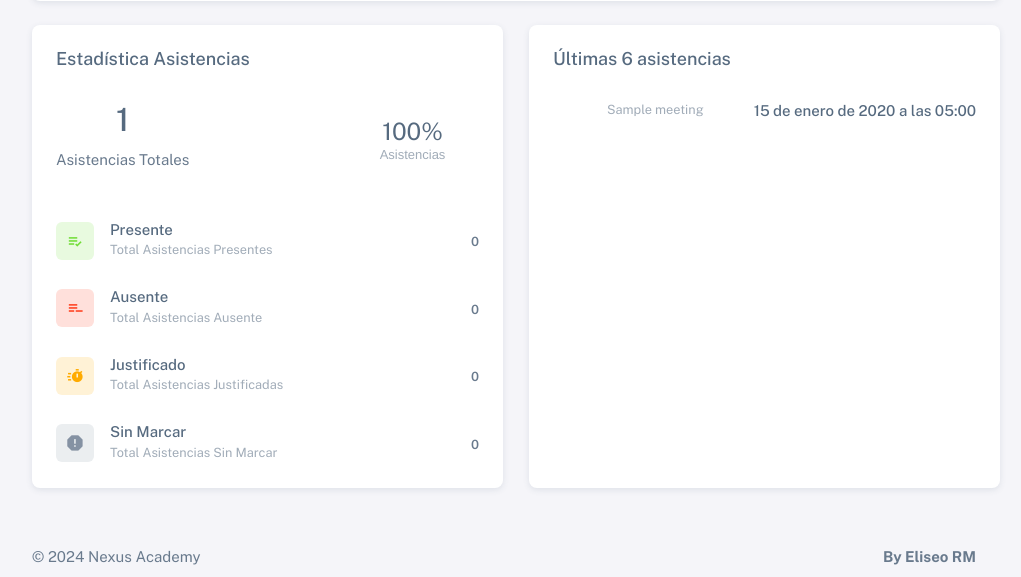
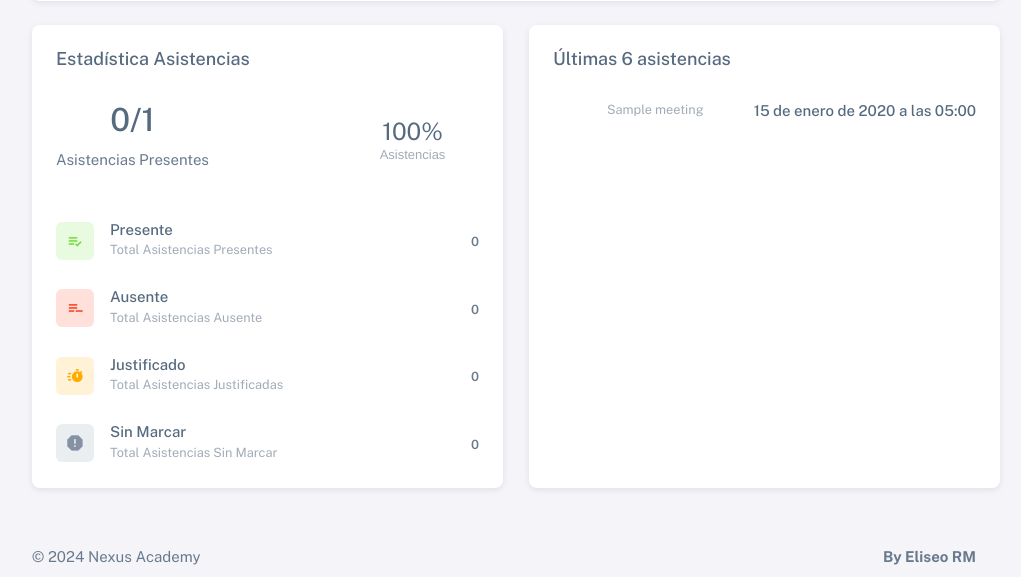
Before and after one commit to Eliseo-Rumiche/Nexus, a Django app: page /worker/1 in a window 1280 px wide. Shown: the part 848-1425 px from the top of the page, without its empty margins (254-1275 px from the left). Run offline with Django 4.2, Linux system fonts and the light colour scheme; a user stored in the database is signed in; tables that the repository leaves empty hold one stand-in row (values such as "Sample post"); parts of the project's set-up code (start-up, migrations or seed data) failed here and were passed over; some libraries are stand-ins or nearby versions.

Commit message:
update(core): enhance attendances stats and refine email template
Updates attendances statistics to display total and present attendances, and adds a chart for detailed information. Also refines the email template for improved usability.

```diff
--- a/core/employee/templates/worker_detail.html
+++ b/core/employee/templates/worker_detail.html
@@ -80,8 +80,8 @@
         <div class="card-body">
           <div class="d-flex justify-content-between align-items-center mb-3">
             <div class="d-flex flex-column align-items-center gap-1">
-              <h2 class="mb-2">{{total_attendances}}</h2>
-              <span>Asistencias Totales</span>
+              <h2 class="mb-2"> {{present_attendances.count}}/{{total_attendances}}</h2>
+              <span>Asistencias Presentes</span>
             </div>
             <div id="attendanceDetailChart"></div>
           </div>
@@ -167,13 +167,16 @@
 
             <li class="d-flex mb-4 pb-1">
               <div class="avatar flex-shrink-0 me-3">
+
+                <a href="{{attendance.meeting.get_attendances_url}}">
+
                 {% if attendance.status == 'P' %}
                 <span class="avatar-initial rounded bg-label-success"
                   ><i class="bx bx-list-check"></i
                 ></span>
                 {% elif attendance.status == 'A' %}
-                <span class="avatar-initial rounded bg-label-success"
-                  ><i class="bx bx-list-check"></i
+                <span class="avatar-initial rounded bg-label-danger"
+                  ><i class="bx bx-list-minus"></i
                 ></span>
                 {% elif attendance.status == 'E' %}
                 <span class="avatar-initial rounded bg-label-warning"><i class="bx bxs-timer"></i></span>
@@ -182,6 +185,8 @@
                   ><i class="bx bxs-error-alt"></i
                 ></span>
                 {% endif %}
+
+              </a>
 
               </div>
               <div class="d-flex w-100 flex-wrap align-items-center justify-content-between gap-2">
--- a/core/meetings/templates/email.html
+++ b/core/meetings/templates/email.html
@@ -169,7 +169,7 @@
       <td class="v-container-padding-padding" style="overflow-wrap:break-word;word-break:break-word;padding:30px 100px 10px 30px;font-family:'Cabin',sans-serif;" align="left">
 
   <!--[if mso]><table width="100%"><tr><td><![endif]-->
-    <h1 class="v-font-size" style="margin: 0px; line-height: 140%; text-align: left; word-wrap: break-word; font-family: 'Open Sans',sans-serif; font-size: 14px; font-weight: 700;"><p style="margin: 0px;">Estimado/a {{name}} ,</p></h1>
+    <h1 class="v-font-size" style="margin: 0px; line-height: 140%; text-align: left; word-wrap: break-word; font-family: 'Open Sans',sans-serif; font-size: 14px; font-weight: 700;"><p style="margin: 0px;">Estimado/a {{name}},</p></h1>
   <!--[if mso]></td></tr></table><![endif]-->
 
       </td>
@@ -216,7 +216,7 @@
       <td class="v-container-padding-padding" style="overflow-wrap:break-word;word-break:break-word;padding:6px 100px 30px 30px;font-family:'Cabin',sans-serif;" align="left">
 
   <!--[if mso]><table width="100%"><tr><td><![endif]-->
-    <h1 class="v-font-size" style="margin: 0px; line-height: 120%; text-align: left; word-wrap: break-word; font-family: 'Open Sans',sans-serif; font-size: 14px; font-weight: 700;"><p style="line-height: 120%; margin: 0px;">Nexus Academy</p></h1>
+    <h1 class="v-font-size" style="margin: 0px; line-height: 120%; text-align: left; word-wrap: break-word; font-family: 'Open Sans',sans-serif; font-size: 14px; font-weight: 700;"><p style="line-height: 120%; margin: 0px;"></p></h1>
 
     <!--[if mso]></td></tr></table><![endif]-->
 
--- a/static/js/worker.js
+++ b/static/js/worker.js
@@ -13,10 +13,10 @@
     labels: labels_chart,
     series: series_chart,
     colors: [
-      config.colors.primary,
+      config.colors.success,
+      config.colors.danger,
+      config.colors.info,
       config.colors.secondary,
-      config.colors.info,
-      config.colors.success,
     ],
     stroke: {
       width: 5,
--- a/templates/layouts/base.html
+++ b/templates/layouts/base.html
@@ -21,7 +21,7 @@
     <meta content="{{csrf_token}}" name="csrf-token" />
 
     <!-- Favicon -->
-    <link rel="icon" type="image/x-icon" href="{% static 'assets/img/favicon/favicon.ico'%}" />
+    <link rel="icon" type="image/x-icon" href="{% static '/img/logo.svg'%}" />
     <link href="
     https://cdn.jsdelivr.net/npm/sweetalert2@11.10.8/dist/sweetalert2.min.css
     " rel="stylesheet">
--- a/templates/login.html
+++ b/templates/login.html
@@ -22,7 +22,7 @@
     <meta name="description" content="" />
 
     <!-- Favicon -->
-    <link rel="icon" type="image/x-icon" href="{% static 'assets/img/favicon/favicon.ico'%}" />
+    <link rel="icon" type="image/x-icon" href="{% static '/img/logo.svg'%}" />
 
     <!-- Fonts -->
     <link rel="preconnect" href="https://fonts.googleapis.com" />
```
Also changed, not shown: static/img/logo.svg.
